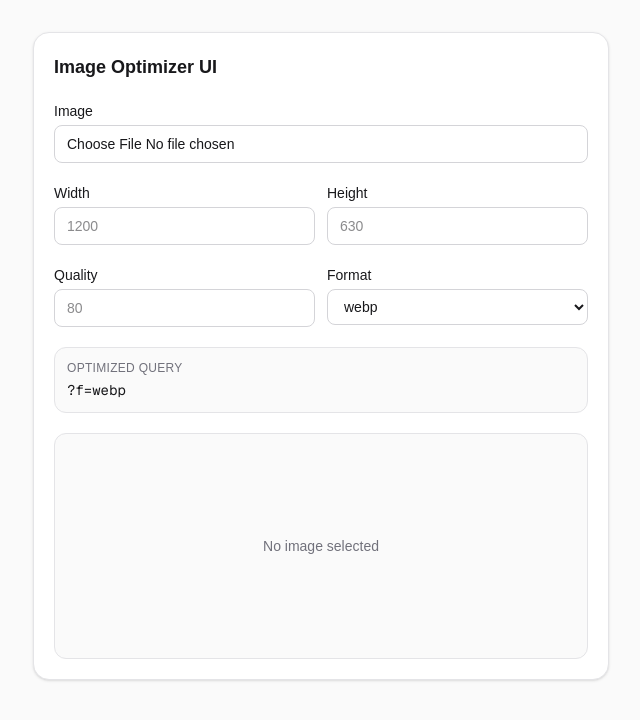
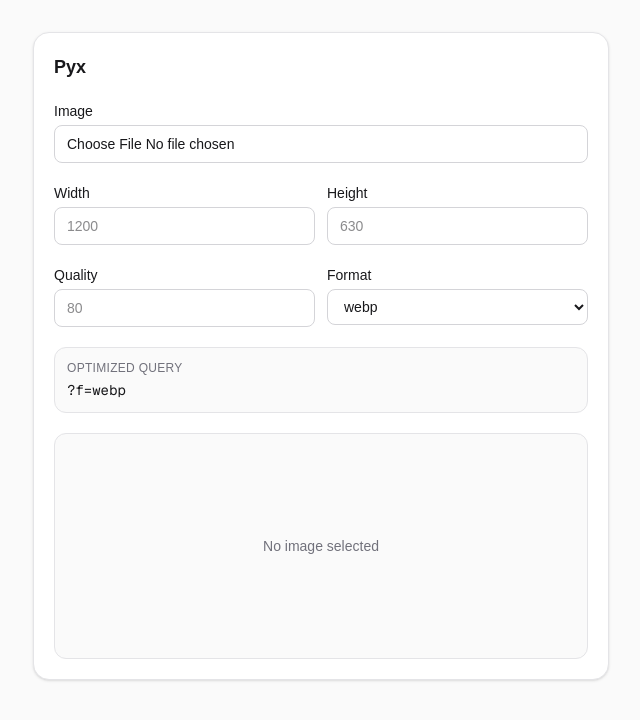
Before and after one commit to geekyjunk/pyx, a Next.js app: page / in a window 1280 px wide. Shown: the top 720 px of the page, without its empty margins (319-959 px from the left). Built offline with nearby package versions, Linux system fonts and the light colour scheme.

Commit message:
feat: updated meta

```diff
--- a/src/app/layout.tsx
+++ b/src/app/layout.tsx
@@ -13,8 +13,8 @@ const geistMono = Geist_Mono({
 });
 
 export const metadata: Metadata = {
-  title: "Create Next App",
-  description: "Generated by create next app",
+  title: "Pyx",
+  description: "Pyx is a tool for optimizing images",
 };
 
 export default function RootLayout({
--- a/src/app/page.tsx
+++ b/src/app/page.tsx
@@ -35,7 +35,7 @@ export default function Home() {
   return (
     <main className="min-h-screen bg-zinc-50 px-4 py-8 text-zinc-900 dark:bg-zinc-950 dark:text-zinc-100">
       <div className="mx-auto w-full max-w-xl space-y-5 rounded-2xl border border-zinc-200 bg-white p-5 shadow-sm dark:border-zinc-800 dark:bg-zinc-900">
-        <h1 className="text-lg font-semibold">Image Optimizer UI</h1>
+        <h1 className="text-lg font-semibold">Pyx</h1>
 
         <label className="block">
           <span className="mb-1 block text-sm font-medium">Image</span>
```
